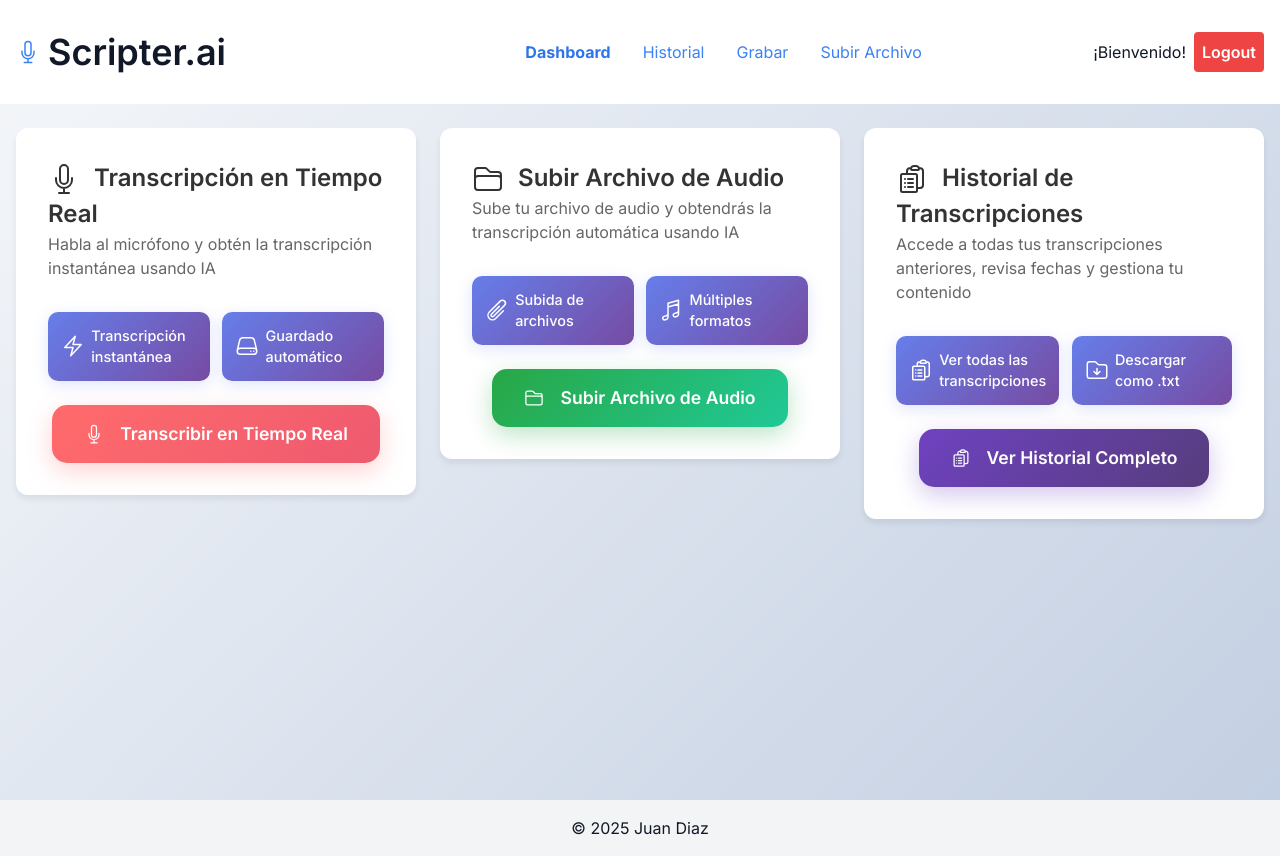
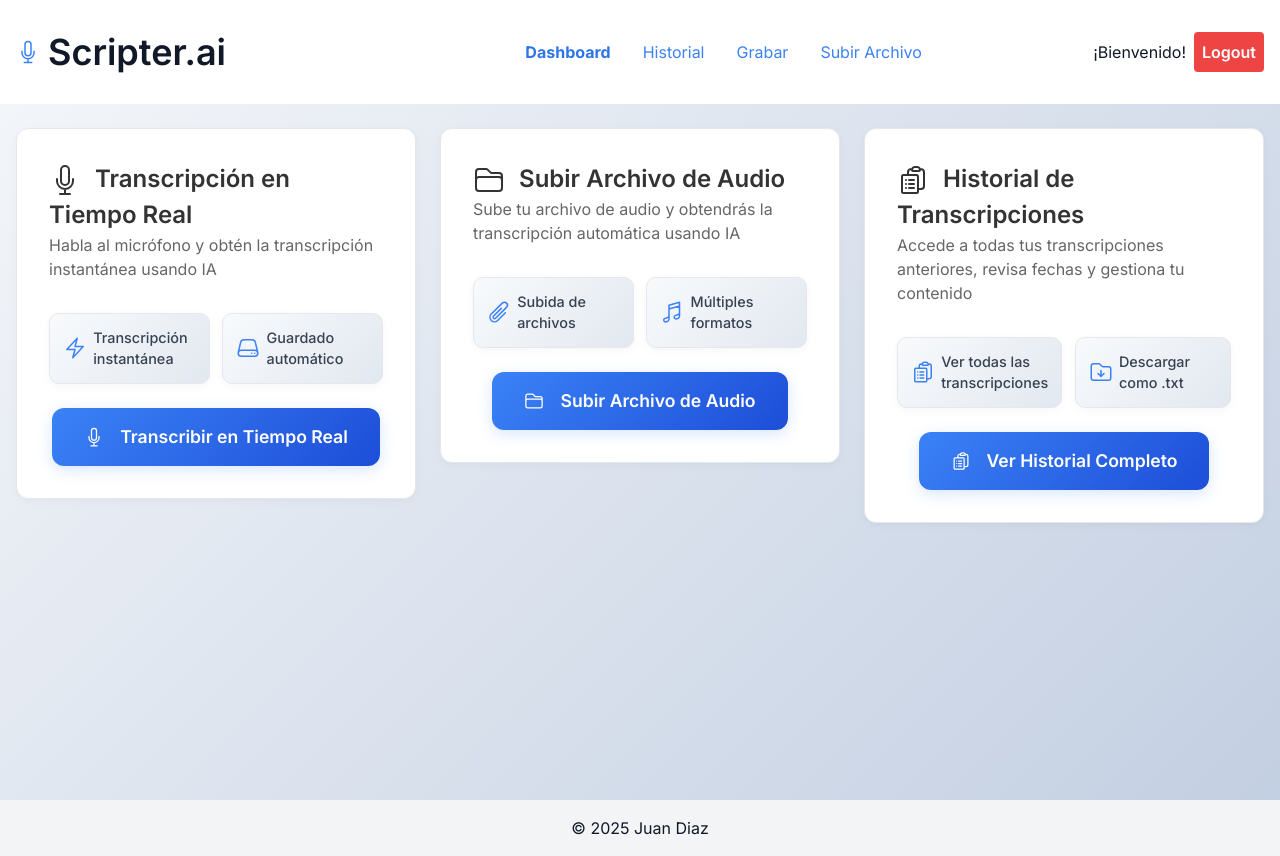
Before and after one commit to rafael-riv/front-ia-transcriptor, a Nuxt app in the folder front-dictator/: page /dashboard in a window 1280 px wide. Built offline with nearby package versions, Linux system fonts and the light colour scheme.

Commit message:
feat: se mejora dashboard

```diff
--- a/front-dictator/app/pages/dashboard.vue
+++ b/front-dictator/app/pages/dashboard.vue
@@ -114,6 +114,15 @@
   ClipboardDocumentListIcon,
   FolderArrowDownIcon
 } from '@heroicons/vue/24/outline'
+import { ref } from 'vue'
+
+interface Notification {
+  type: 'success' | 'error' | 'info'
+  message: string
+}
+
+// Example: set to null or a default notification as needed
+const notification = ref<Notification | null>(null)
 </script>
 
 <style scoped>
@@ -135,8 +144,15 @@
   background: white;
   padding: 2rem;
   border-radius: 12px;
-  box-shadow: 0 4px 6px rgba(0, 0, 0, 0.07);
+  border: 1px solid #e5e7eb;
+  box-shadow: 0 2px 8px rgba(0, 0, 0, 0.04);
   height: fit-content;
+  transition: all 0.3s ease;
+}
+
+.section-card:hover {
+  box-shadow: 0 4px 12px rgba(0, 0, 0, 0.08);
+  border-color: #d1d5db;
 }
 
 .section-card h2 {
@@ -467,16 +483,25 @@
   align-items: center;
   gap: 0.4rem;
   padding: 0.8rem;
-  background: linear-gradient(135deg, #667eea, #764ba2);
-  color: white;
+  background: linear-gradient(135deg, #f8fafc 0%, #e2e8f0 100%);
+  color: #374151;
+  border: 1px solid #e5e7eb;
   border-radius: 10px;
   font-weight: 500;
   font-size: 0.9rem;
-  box-shadow: 0 4px 15px rgba(102, 126, 234, 0.2);
+  box-shadow: 0 2px 8px rgba(0, 0, 0, 0.04);
+  transition: all 0.2s ease;
+}
+
+.feature-item:hover {
+  transform: translateY(-1px);
+  box-shadow: 0 4px 12px rgba(0, 0, 0, 0.08);
+  border-color: #cbd5e1;
 }
 
 .feature-icon {
   flex-shrink: 0;
+  color: #3b82f6;
 }
 
 .preview-actions {
@@ -491,19 +516,19 @@
   align-items: center;
   gap: 0.5rem;
   padding: 1rem 2rem;
-  background: linear-gradient(135deg, #ff6b6b, #ee5a6f);
+  background: linear-gradient(135deg, #3b82f6 0%, #1d4ed8 100%);
   color: white;
   text-decoration: none;
-  border-radius: 15px;
+  border-radius: 12px;
   font-size: 1.1rem;
   font-weight: 600;
-  box-shadow: 0 8px 25px rgba(255, 107, 107, 0.3);
+  box-shadow: 0 4px 15px rgba(59, 130, 246, 0.2);
   transition: all 0.3s ease;
 }
 
 .realtime-link:hover {
-  transform: translateY(-3px);
-  box-shadow: 0 12px 35px rgba(255, 107, 107, 0.4);
+  transform: translateY(-2px);
+  box-shadow: 0 8px 25px rgba(59, 130, 246, 0.3);
 }
 
 .upload-link {
@@ -511,19 +536,19 @@
   align-items: center;
   gap: 0.5rem;
   padding: 1rem 2rem;
-  background: linear-gradient(135deg, #28a745, #20c997);
+  background: linear-gradient(135deg, #3b82f6 0%, #1d4ed8 100%);
   color: white;
   text-decoration: none;
-  border-radius: 15px;
+  border-radius: 12px;
   font-size: 1.1rem;
   font-weight: 600;
-  box-shadow: 0 8px 25px rgba(40, 167, 69, 0.3);
+  box-shadow: 0 4px 15px rgba(59, 130, 246, 0.2);
   transition: all 0.3s ease;
 }
 
 .upload-link:hover {
-  transform: translateY(-3px);
-  box-shadow: 0 12px 35px rgba(40, 167, 69, 0.4);
+  transform: translateY(-2px);
+  box-shadow: 0 8px 25px rgba(59, 130, 246, 0.3);
 }
 
 .history-link {
@@ -531,19 +556,19 @@
   align-items: center;
   gap: 0.5rem;
   padding: 1rem 2rem;
-  background: linear-gradient(135deg, #6f42c1, #563d7c);
+  background: linear-gradient(135deg, #3b82f6 0%, #1d4ed8 100%);
   color: white;
   text-decoration: none;
-  border-radius: 15px;
+  border-radius: 12px;
   font-size: 1.1rem;
   font-weight: 600;
-  box-shadow: 0 8px 25px rgba(111, 66, 193, 0.3);
+  box-shadow: 0 4px 15px rgba(59, 130, 246, 0.2);
   transition: all 0.3s ease;
 }
 
 .history-link:hover {
-  transform: translateY(-3px);
-  box-shadow: 0 12px 35px rgba(111, 66, 193, 0.4);
+  transform: translateY(-2px);
+  box-shadow: 0 8px 25px rgba(59, 130, 246, 0.3);
 }
 
 .inline-preview {
--- a/front-dictator/app/pages/transcription.vue
+++ b/front-dictator/app/pages/transcription.vue
@@ -23,7 +23,7 @@
             v-if="hasTranscription && currentTranscription"
             :transcription="currentTranscription"
             :is-loading="isLoading"
-            :can-save="canSave"
+            :can-save="canSave()"
             @save="handleSaveTranscription"
             @download="handleDownloadTxt"
             @download-json="handleDownloadJson"
@@ -81,7 +81,7 @@
 })
 
 // Estado de notificaciones
-const notification = ref<{ message: string; type: string } | null>(null)
+const notification = ref<{ message: string; type: 'info' | 'success' | 'error' | 'warning' } | null>(null)
 const showSuccessModal = ref(false)
 const successModalData = ref({
   title: '',
@@ -171,7 +171,10 @@
 }
 
 // Manejadores de modales y notificaciones
-const showNotification = (message: string, type: string = 'info') => {
+const showNotification = (
+  message: string,
+  type: 'info' | 'success' | 'error' | 'warning' = 'info'
+) => {
   notification.value = { message, type }
   setTimeout(() => {
     notification.value = null
```
Also changed, not shown: front-dictator/app/pages/transcriptions/[id].vue (+5 -5 lines).
